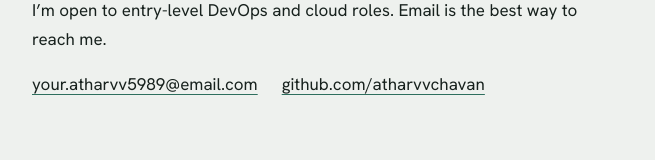
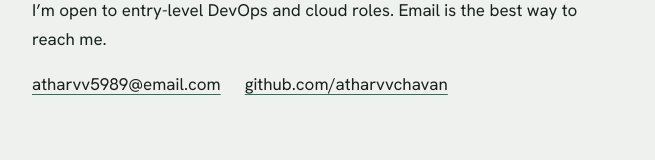
Before and after one commit to atharvvchavan/portfolio, a plain HTML site: page index.html in a window 1280 px wide. Shown: the part 2672-2832 px from the top of the page, without its empty margins (312-967 px from the left). Drawn offline with Linux system fonts and the light colour scheme.

Commit message:
index minor changes

```diff
--- a/index.html
+++ b/index.html
@@ -16,7 +16,7 @@
     <nav class="links">
       <a href="https://github.com/atharvvchavan">GitHub</a>
       <a href="https://www.linkedin.com/in/your-profile">LinkedIn</a>
-      <a href="mailto:your.atharvv5989@email.com">Email</a>
+      <a href="mailto:atharvv5989@email.com">Email</a>
     </nav>
   </header>
 
@@ -87,7 +87,7 @@
       <h2>Contact</h2>
       <p>I’m open to entry-level DevOps and cloud roles. Email is the best way to reach me.</p>
       <nav class="links">
-        <a href="mailto:your.atharvv5989@email.com">your.atharvv5989@email.com</a>
+        <a href="mailto:atharvv5989@email.com">atharvv5989@email.com</a>
         <a href="https://github.com/atharvvchavan">github.com/atharvvchavan</a>
       </nav>
     </section>
```
